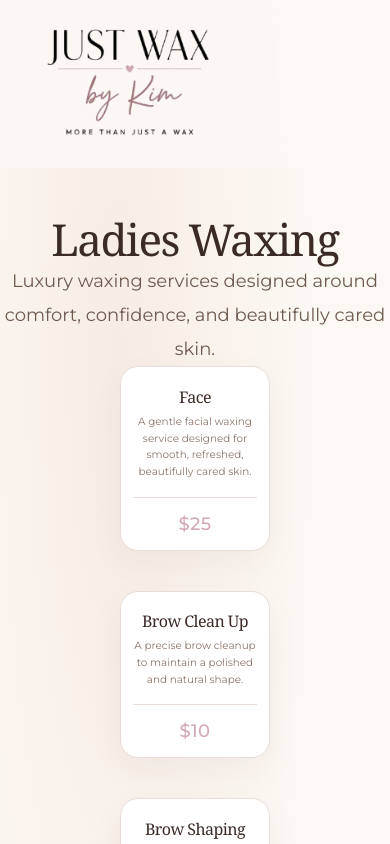
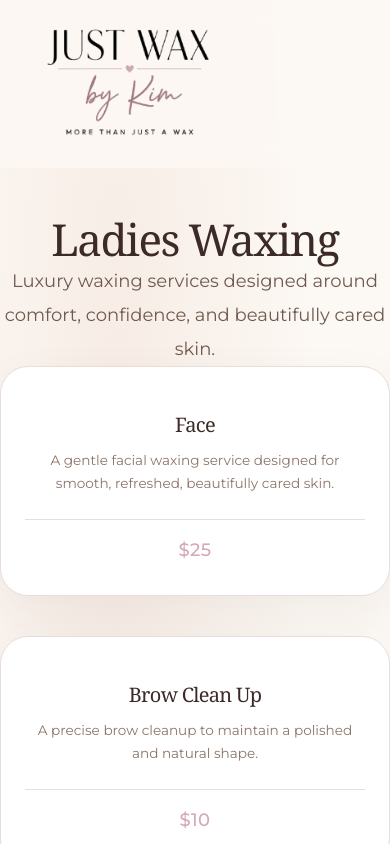
Before and after one commit to kevin-phan-25/just-wax-by-kim, a Next.js app: page /services/ladies in a window 390 px wide. Shown: the top 844 px of the page. Built offline with nearby package versions, Linux system fonts and the light colour scheme; a web font is replaced by a local one.

Commit message:
Update globals.css

```diff
--- a/app/globals.css
+++ b/app/globals.css
@@ -397,12 +397,13 @@ repeat(4,minmax(0,1fr));
 SERVICE CARD
 ============================================================================= */
 
-
 .service-card {
 
 width:100%;
 
-max-width:150px;
+max-width:320px;
+
+min-height:260px;
 
 min-width:0;
 
@@ -411,6 +412,8 @@ display:flex;
 flex-direction:column;
 
 align-items:center;
+
+justify-content:center;
 
 text-align:center;
 
@@ -421,13 +424,13 @@ border:
 
 1px solid var(--line);
 
-border-radius:18px;
+border-radius:28px;
 
-padding:.85rem;
+padding:2rem;
 
 box-shadow:
 
-0 12px 35px rgba(59,42,38,.05);
+0 18px 50px rgba(59,42,38,.06);
 
 
 transition:
@@ -443,14 +446,14 @@ border-color .4s ease;
 .service-card:hover {
 
 transform:
-translateY(-4px);
+translateY(-8px);
 
 border-color:
 var(--dusty-pink);
 
 box-shadow:
 
-0 18px 45px rgba(59,42,38,.07);
+0 28px 70px rgba(59,42,38,.10);
 
 }
 
@@ -461,11 +464,11 @@ box-shadow:
 color:
 var(--mauve);
 
-font-size:.55rem;
+font-size:.7rem;
 
 font-weight:600;
 
-letter-spacing:.25em;
+letter-spacing:.32em;
 
 text-transform:uppercase;
 
@@ -475,9 +478,9 @@ text-transform:uppercase;
 
 .service-name {
 
-margin-top:.6rem;
+margin-top:1rem;
 
-font-size:1.1rem;
+font-size:1.5rem;
 
 color:
 var(--foreground);
@@ -488,11 +491,11 @@ var(--foreground);
 
 .service-description {
 
-margin-top:.5rem;
+margin-top:.85rem;
 
-font-size:.7rem;
+font-size:.95rem;
 
-line-height:1.6;
+line-height:1.7;
 
 color:
 var(--taupe);
@@ -503,9 +506,9 @@ var(--taupe);
 
 .service-price {
 
-margin-top:1rem;
+margin-top:1.5rem;
 
-padding-top:.75rem;
+padding-top:1rem;
 
 width:100%;
 
@@ -517,7 +520,7 @@ display:flex;
 
 justify-content:center;
 
-font-size:.85rem;
+font-size:1rem;
 
 color:
 var(--dusty-pink);
@@ -530,23 +533,25 @@ var(--dusty-pink);
 
 .service-card {
 
-max-width:150px;
+max-width:100%;
 
-padding:.75rem;
+min-height:230px;
+
+padding:1.5rem;
 
 }
 
 
 .service-name {
 
-font-size:1rem;
+font-size:1.25rem;
 
 }
 
 
 .service-description {
 
-font-size:.65rem;
+font-size:.85rem;
 
 }
 
```
